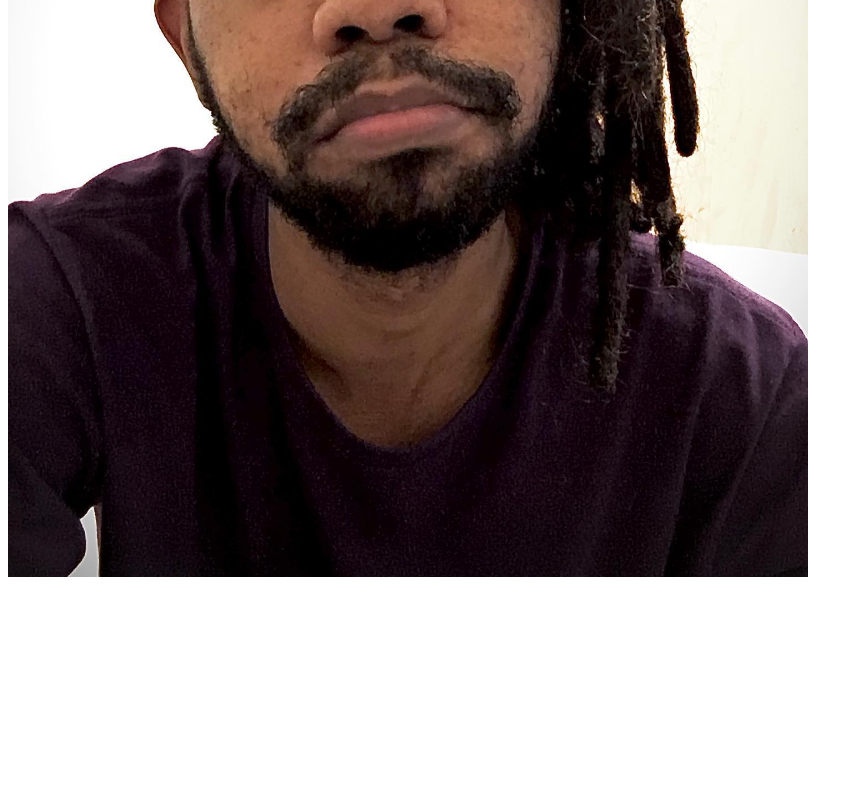
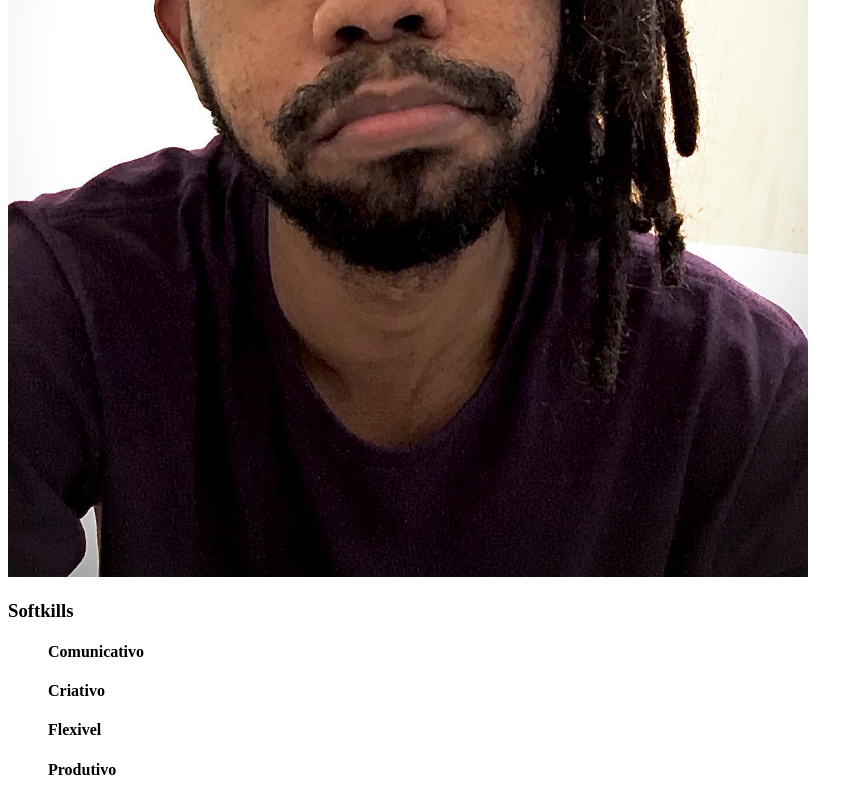
Before and after one commit to kaiofelipesantos/kaiofelipedev.github.io, a plain HTML site: page index.html in a window 1280 px wide. Shown: the part 550-1350 px from the top of the page, without its empty margins (0-863 px from the left). Before the commit the page ends 1139 px from the top, so only its background shows below. Drawn offline with Linux system fonts and the light colour scheme; files whose address does not match are found by name.

Commit message:
Adição de softkills

```diff
--- a/index.html
+++ b/index.html
@@ -13,5 +13,16 @@
 
     <img src="/home/kaio/Documentos/Portifólio/kaiofelipesantos.github.io/Imagens/Photo profile.jpg" alt="Foto do Kaio frontal com dread e barba" width="800px">
 
+    <h3>Softkills</h3>
+
+    <p>
+        <ul>
+        <h4>Comunicativo</h4>
+        <h4>Criativo</h4>
+        <h4>Flexivel</h4>
+        <h4>Produtivo</h4>
+    </p>
+
+    </ul>
   </body>
 </html>
```
